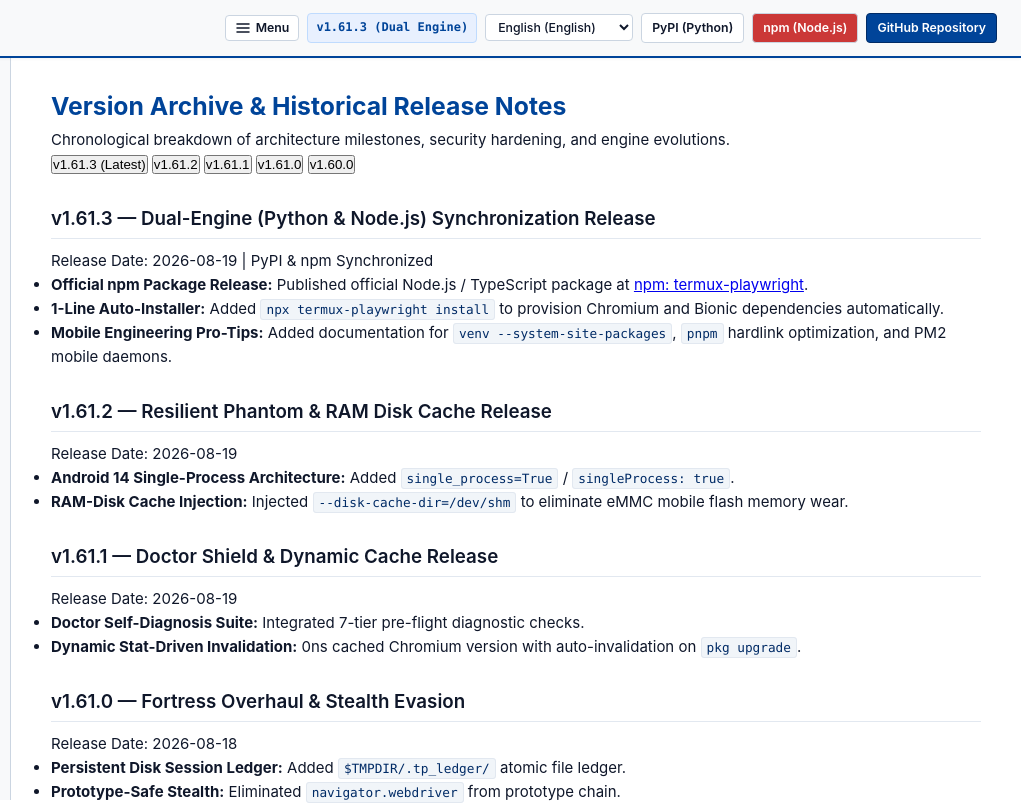
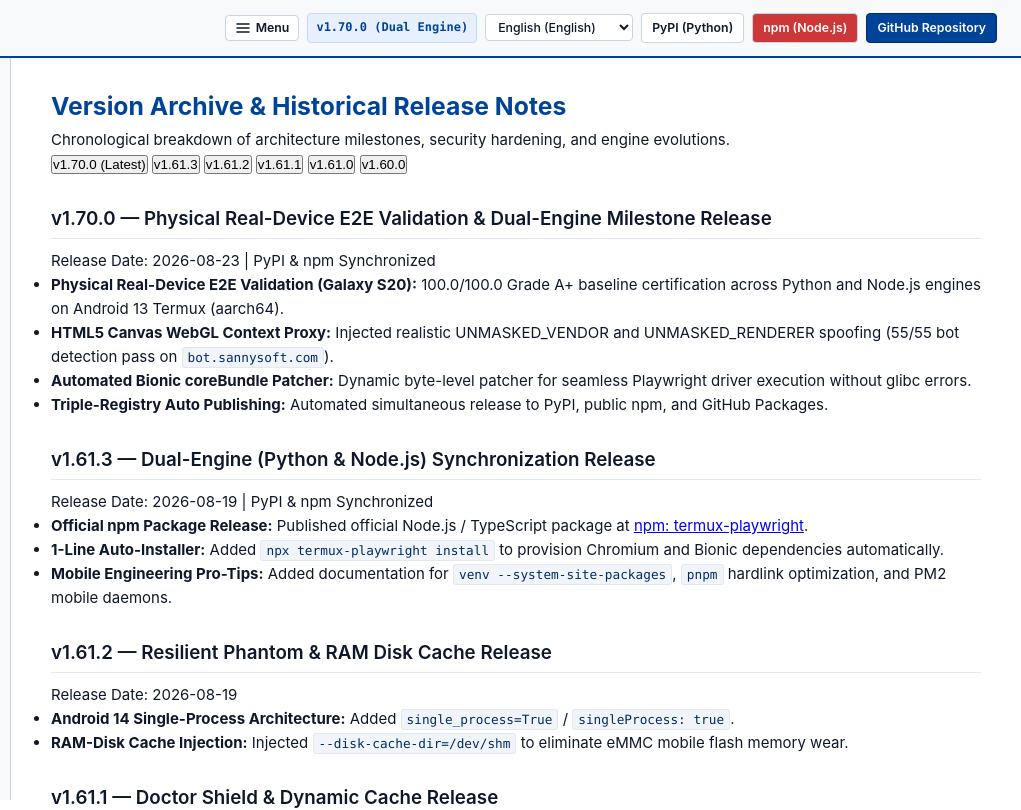
Before and after one commit to uno-km/termux-playwright, a website: page docs/versions.html in a window 1280 px wide. Shown: the top 810 px of the page, 259-1280 px from the left. Drawn offline with Linux system fonts and the light colour scheme; files that its build step writes are made by us from their sources.

Commit message:
chore(release): bump milestone version to v1.70.0 and update version archive

```diff
--- a/docs/versions.html
+++ b/docs/versions.html
@@ -19,7 +19,7 @@
             <h1 data-i18n="common.brand">Termux-Playwright</h1>
         </a>
         <div class="header-controls">
-            <span class="release-tag" data-i18n="common.releaseTag">v1.61.3 (Dual Engine)</span>
+            <span class="release-tag" data-i18n="common.releaseTag">v1.70.0 (Dual Engine)</span>
             <div class="lang-selector-wrapper"></div>
             <a href="https://pypi.org/project/termux-playwright/" target="_blank" class="header-btn" data-i18n="common.pypiBtn">PyPI (Python)</a>
             <a href="https://www.npmjs.com/package/termux-playwright" target="_blank" class="header-btn" style="background:#cb3837;color:#fff;">npm (Node.js)</a>
@@ -41,7 +41,7 @@
                 <li><a href="test-report.html" data-i18n="common.nav.testReport">Real-Device Audit Report</a></li>
                 <li><a href="blog-post.html" data-i18n="common.nav.koreanBlog">Engineering Deep-Dive (KO)</a></li>
             </ul>
-                        <h3 data-i18n="common.nav.ecosystem">AMEVA Ecosystem</h3>
+            <h3 data-i18n="common.nav.ecosystem">AMEVA Ecosystem</h3>
             <ul>
                 <li><a href="/sdk/sentinel/">AMEVA Sentinel (Security SDK)</a></li>
                 <li><a href="/lib/forge/">AMEVA-Forge (WebGPU Autograd)</a></li>
@@ -66,14 +66,28 @@
             <p>Chronological breakdown of architecture milestones, security hardening, and engine evolutions.</p>
 
             <div class="tab-buttons">
-                <button class="tab-btn active" onclick="switchVersionTab('v1.61.3')">v1.61.3 (Latest)</button>
+                <button class="tab-btn active" onclick="switchVersionTab('v1.70.0')">v1.70.0 (Latest)</button>
+                <button class="tab-btn" onclick="switchVersionTab('v1.61.3')">v1.61.3</button>
                 <button class="tab-btn" onclick="switchVersionTab('v1.61.2')">v1.61.2</button>
                 <button class="tab-btn" onclick="switchVersionTab('v1.61.1')">v1.61.1</button>
                 <button class="tab-btn" onclick="switchVersionTab('v1.61.0')">v1.61.0</button>
                 <button class="tab-btn" onclick="switchVersionTab('v1.60.0')">v1.60.0</button>
             </div>
 
-            <div id="v1.61.3" class="tab-pane active">
+            <div id="v1.70.0" class="tab-pane active">
+                <div class="card">
+                    <h3>v1.70.0 — Physical Real-Device E2E Validation & Dual-Engine Milestone Release</h3>
+                    <p class="release-date">Release Date: 2026-08-23 | PyPI & npm Synchronized</p>
+                    <ul>
+                        <li><strong>Physical Real-Device E2E Validation (Galaxy S20):</strong> 100.0/100.0 Grade A+ baseline certification across Python and Node.js engines on Android 13 Termux (aarch64).</li>
+                        <li><strong>HTML5 Canvas WebGL Context Proxy:</strong> Injected realistic UNMASKED_VENDOR and UNMASKED_RENDERER spoofing (55/55 bot detection pass on <code>bot.sannysoft.com</code>).</li>
+                        <li><strong>Automated Bionic coreBundle Patcher:</strong> Dynamic byte-level patcher for seamless Playwright driver execution without glibc errors.</li>
+                        <li><strong>Triple-Registry Auto Publishing:</strong> Automated simultaneous release to PyPI, public npm, and GitHub Packages.</li>
+                    </ul>
+                </div>
+            </div>
+
+            <div id="v1.61.3" class="tab-pane">
                 <div class="card">
                     <h3>v1.61.3 — Dual-Engine (Python & Node.js) Synchronization Release</h3>
                     <p class="release-date">Release Date: 2026-08-19 | PyPI & npm Synchronized</p>
@@ -142,7 +156,9 @@ function switchVersionTab(versionId) {
     const targetPane = document.getElementById(versionId);
     if (targetPane) targetPane.classList.add('active');
 
-    event.target.classList.add('active');
+    if (event && event.target) {
+        event.target.classList.add('active');
+    }
 }
 </script>
 </body>
--- a/package.json
+++ b/package.json
@@ -1,6 +1,6 @@
 {
   "name": "termux-playwright",
-  "version": "1.61.4",
+  "version": "1.70.0",
   "description": "Production-grade Playwright & Chromium browser automation and stealth runtime optimizer for Android Termux",
   "main": "lib/index.js",
   "types": "lib/index.d.ts",
```
Also changed, not shown: CHANGELOG.md, 1 other file.
